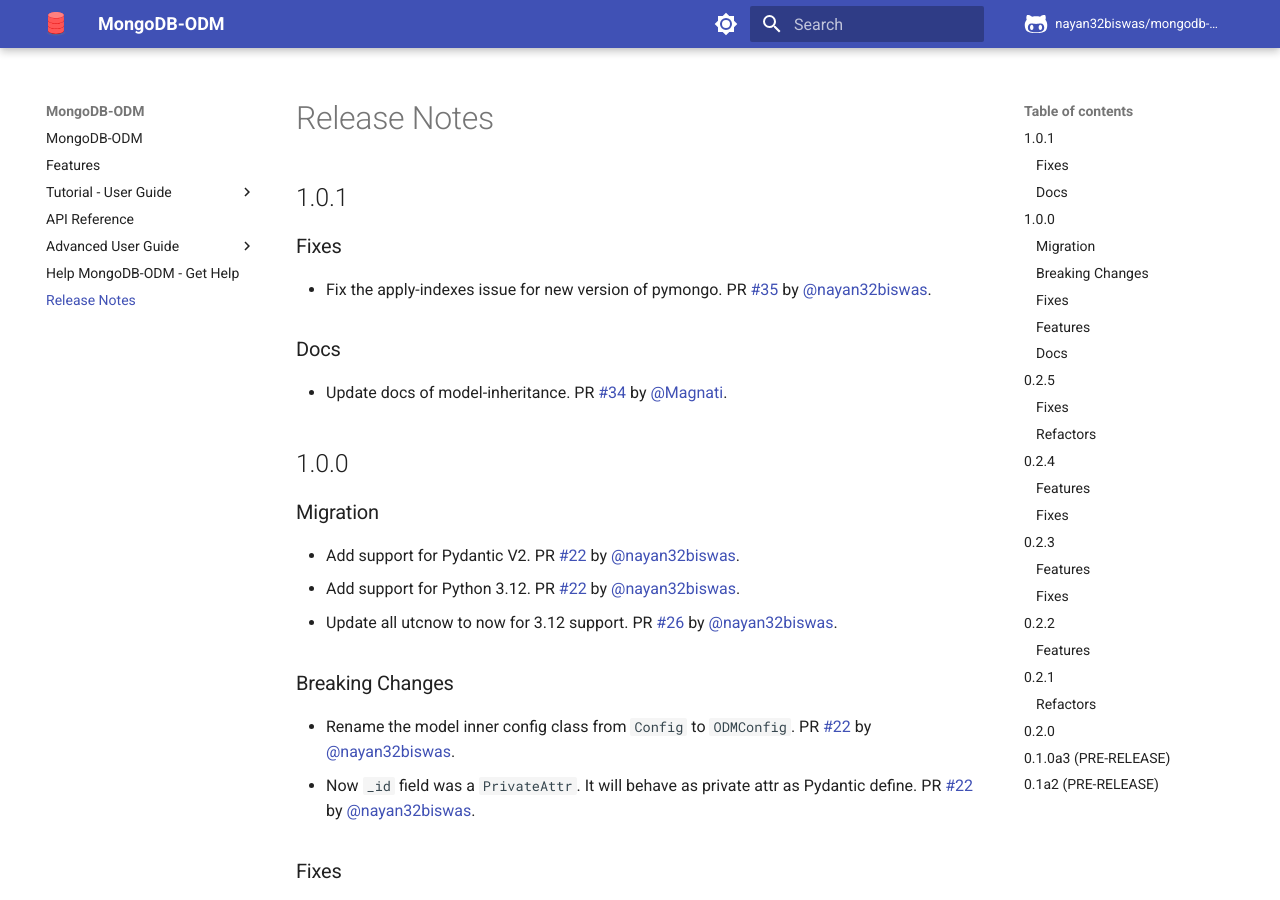
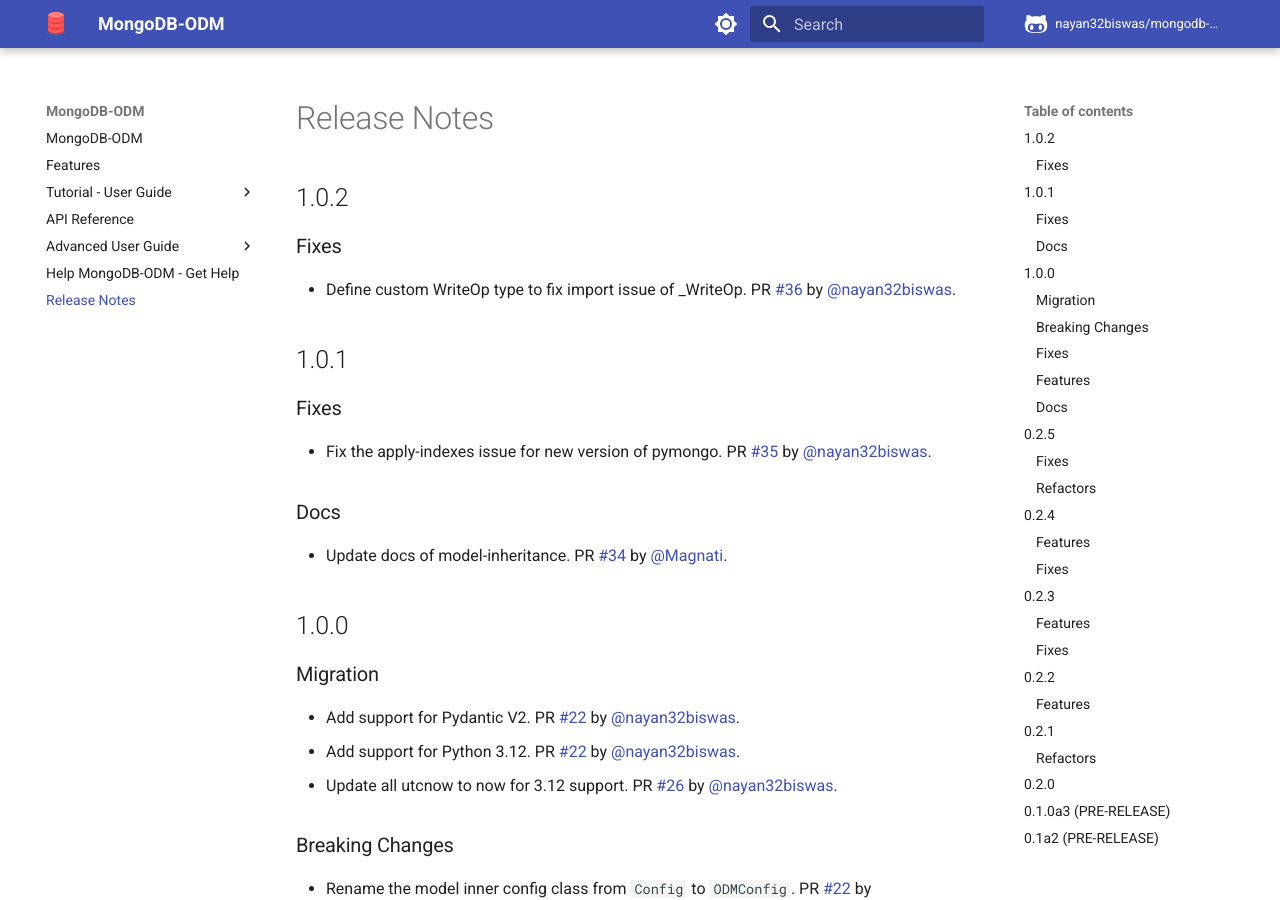
Before and after one commit to nayan32biswas/mongodb-odm, an MkDocs documentation site: the page built from docs/release-notes.md, in a window 1280 px wide and 900 px high. Built offline with MkDocs 1.6.1 and Material for MkDocs 9.7.7, drawn with Linux system fonts in a browser that asks for light colours; comment, search, counter and statistics services are not loaded.

Commit message:
Add release notes and update docs

```diff
--- a/docs/release-notes.md
+++ b/docs/release-notes.md
@@ -1,10 +1,16 @@
 # Release Notes
+
+## 1.0.2
+
+### Fixes
+
+- Define custom WriteOp type to fix import issue of \_WriteOp. PR [#36](https://github.com/nayan32biswas/mongodb-odm/pull/36) by [@nayan32biswas](https://github.com/nayan32biswas).
 
 ## 1.0.1
 
 ### Fixes
 
-- Fix the apply-indexes issue for new version of pymongo.  PR [#35](https://github.com/nayan32biswas/mongodb-odm/pull/35) by [@nayan32biswas](https://github.com/nayan32biswas).
+- Fix the apply-indexes issue for new version of pymongo. PR [#35](https://github.com/nayan32biswas/mongodb-odm/pull/35) by [@nayan32biswas](https://github.com/nayan32biswas).
 
 ### Docs
 
```
